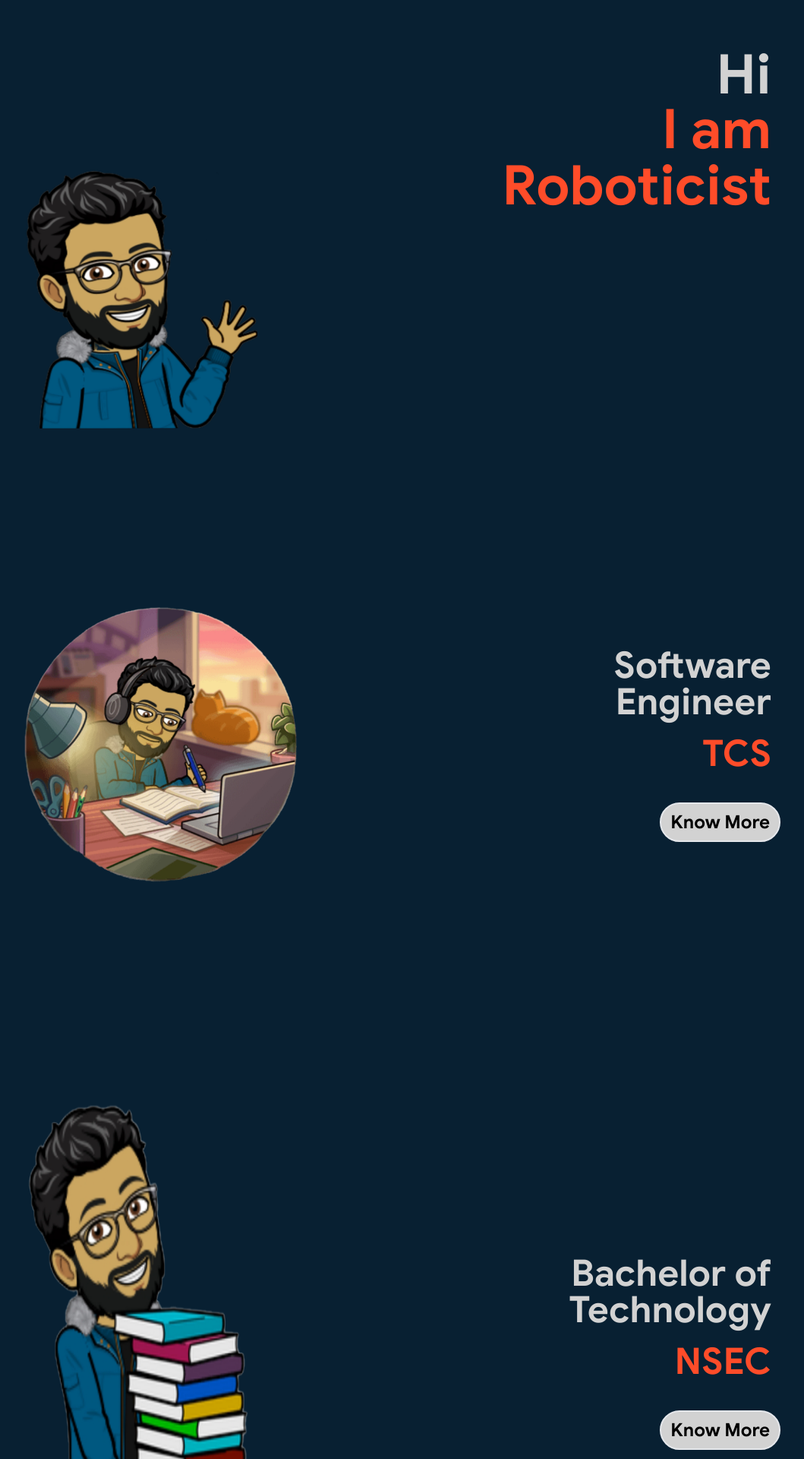
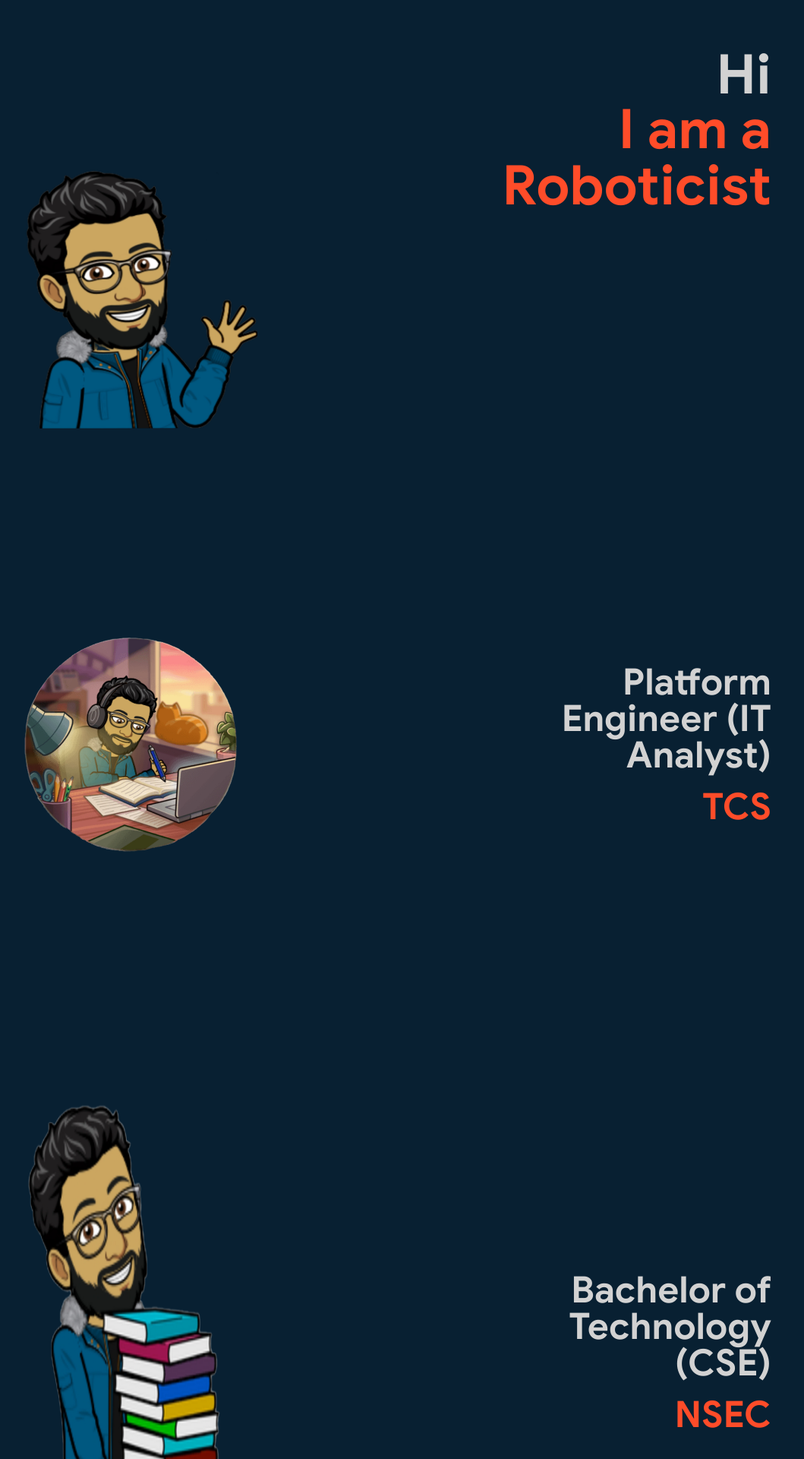
Before and after one commit to lurisan/About-Me, a React (Create React App) app: page / in a window 1280 px wide. Shown: the part 220-2140 px from the top of the page at 76% size, without its empty margins (208-1267 px from the left). Built offline with nearby package versions, Linux system fonts and the light colour scheme; what tailwindcss-animation-delay would draw is missing.

Commit message:
corrections

```diff
--- a/src/pages/Education.tsx
+++ b/src/pages/Education.tsx
@@ -4,15 +4,15 @@ const Education = () => {
       <div className="mr-10 lg:items-center lg:ml-80 lg:flex">
         <span className="text-3xl font-bold text-end lg:block lg:text-5xl">
           <p className="text-white-1">
-            Bachelor of Technology
+            Bachelor of Technology (CSE)
           </p>
           <p className="text-red mt-5">
             NSEC
           </p>
           <div className="flex justify-end -mr-3">
-            <button className="border-2 rounded-full p-2 pl-3 pr-3 mt-10 bg-white-1 text-2xl hover:text-white-1 hover:bg-red">
+            {/* <button className="border-2 rounded-full p-2 pl-3 pr-3 mt-10 bg-white-1 text-2xl hover:text-white-1 hover:bg-red">
               Know More
-            </button>
+            </button> */}
           </div>
         </span>
       </div>
--- a/src/pages/Landing.tsx
+++ b/src/pages/Landing.tsx
@@ -7,7 +7,7 @@ const Landing = () => {
             Hi
           </p>
           <p className="text-red">
-            I am
+            I am a
           </p>
           <p className="text-red">
             <div id="flip">
--- a/src/pages/Me.tsx
+++ b/src/pages/Me.tsx
@@ -4,7 +4,7 @@ const Me = () => {
       <div className="mr-10 lg:items-center lg:ml-80 lg:flex">
         <span className="text-4xl font-bold text-end lg:block lg:text-5xl">
           <p className="text-white-1">
-            BTW, I am
+            BTW, my name is
           </p>
           <p className="text-red mt-5">
             Md Nasirul Haque
--- a/src/pages/Work.tsx
+++ b/src/pages/Work.tsx
@@ -4,15 +4,15 @@ const Work = () => {
       <div className="mr-10 lg:items-center lg:ml-80 lg:flex">
         <span className="text-4xl font-bold text-end lg:block lg:text-5xl">
           <p className="text-white-1">
-            Software Engineer
+            Platform Engineer (IT Analyst)
           </p>
           <p className="text-red mt-5">
             TCS
           </p>
           <div className="flex justify-end -mr-3">
-            <button className="border-2 rounded-full p-2 pl-3 pr-3 mt-10 bg-white-1 text-2xl hover:text-white-1 hover:bg-red">
+            {/* <button className="border-2 rounded-full p-2 pl-3 pr-3 mt-10 bg-white-1 text-2xl hover:text-white-1 hover:bg-red">
               Know More
-            </button>
+            </button> */}
           </div>
         </span>
       </div>
```
